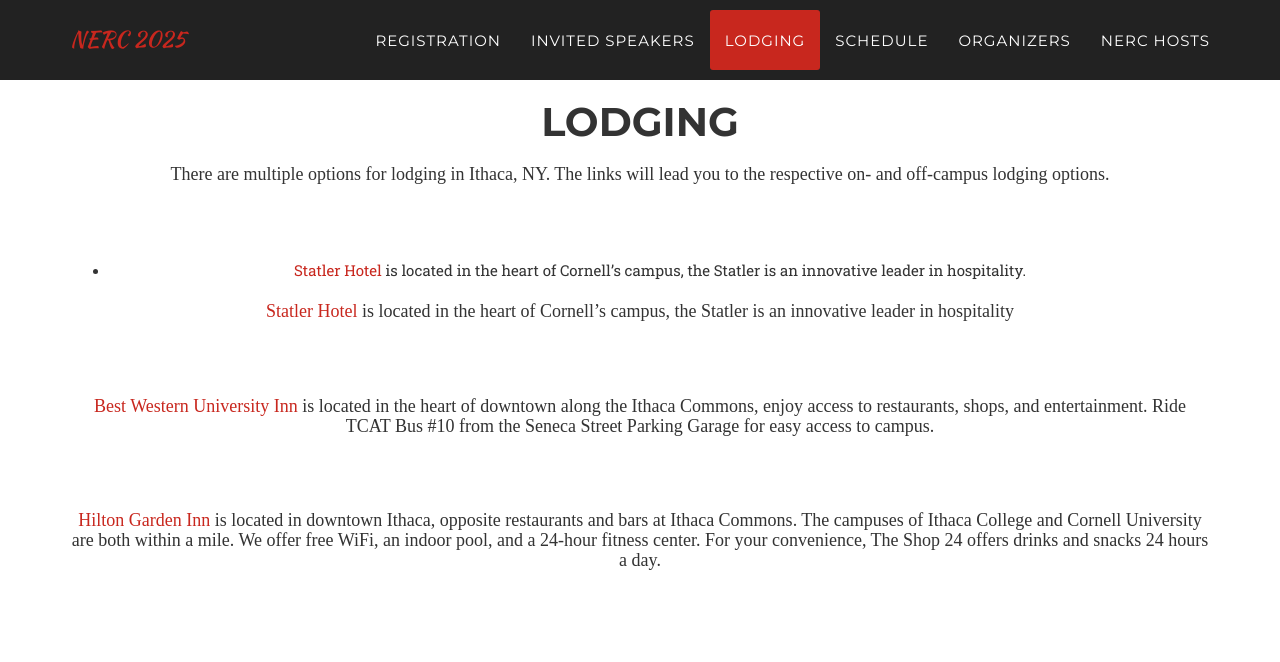
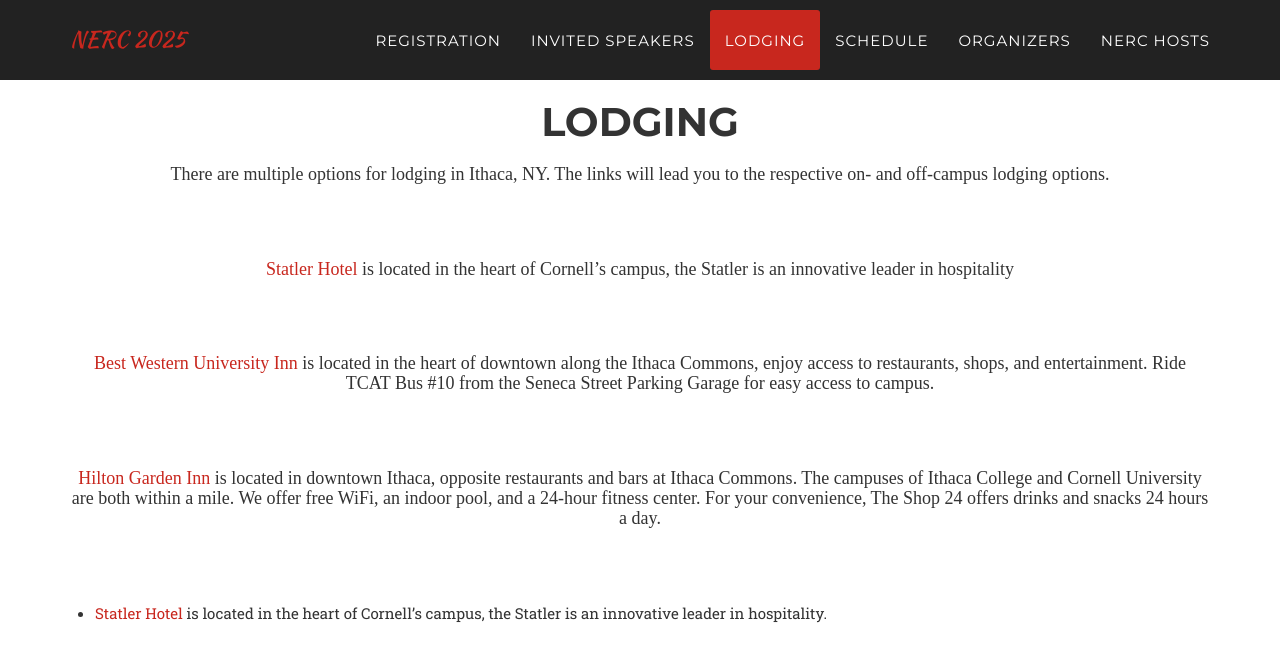
Before and after one commit to Cornell-Tech-AIRLab/cornell2025.nerc.io, a Jekyll site: the page built from index.html, in a window 1280 px wide and 900 px high, scrolled down 2520 px. Shown: the top 662 px of the window. Built offline with Jekyll 4.4.1, drawn with Linux system fonts in a browser that asks for light colours; some web fonts are replaced.

```diff
--- a/_includes/lodging.html
+++ b/_includes/lodging.html
@@ -5,13 +5,14 @@
                 <div class="col-lg-12 text-center">
                     <h2 class="section-heading">Lodging</h2>
                     <h3 class="section-subheading">There are multiple options for lodging in Ithaca, NY. The links will lead you to the respective on- and off-campus lodging options.</h3>
-                    <ul>
-                        <li><a href="https://statlerhotel.cornell.edu/">Statler Hotel</a> is located in the heart of Cornell’s campus, the Statler is an innovative leader in hospitality.</li>
-                    </ul>
+
                     <h3 class="section-subheading"><a href="https://statlerhotel.cornell.edu/">Statler Hotel</a> is located in the heart of Cornell’s campus, the Statler is an innovative leader in hospitality</h3>
                     <h3 class="section-subheading"><a href="https://www.bestwestern.com/en_US/book/hotels-in-ithaca/best-western-university-inn/propertyCode.33065.html">Best Western University Inn</a> is located in the heart of downtown along the Ithaca Commons, enjoy access to restaurants, shops, and entertainment.  Ride TCAT Bus #10 from the Seneca Street Parking Garage for easy access to campus.</h3>
                     <h3 class="section-subheading"><a href="https://www.hilton.com/en/hotels/ithiggi-hilton-garden-inn-ithaca/">Hilton Garden Inn</a> is located in downtown Ithaca, opposite restaurants and bars at Ithaca Commons. The campuses of Ithaca College and Cornell University are both within a mile. We offer free WiFi, an indoor pool, and a 24-hour fitness center. For your convenience, The Shop 24 offers drinks and snacks 24 hours a day.</h3>
                 </div>
+                <ul>
+                    <li><a href="https://statlerhotel.cornell.edu/">Statler Hotel</a> is located in the heart of Cornell’s campus, the Statler is an innovative leader in hospitality.</li>
+                </ul>
             </div>
         </div>
     </section>
```
